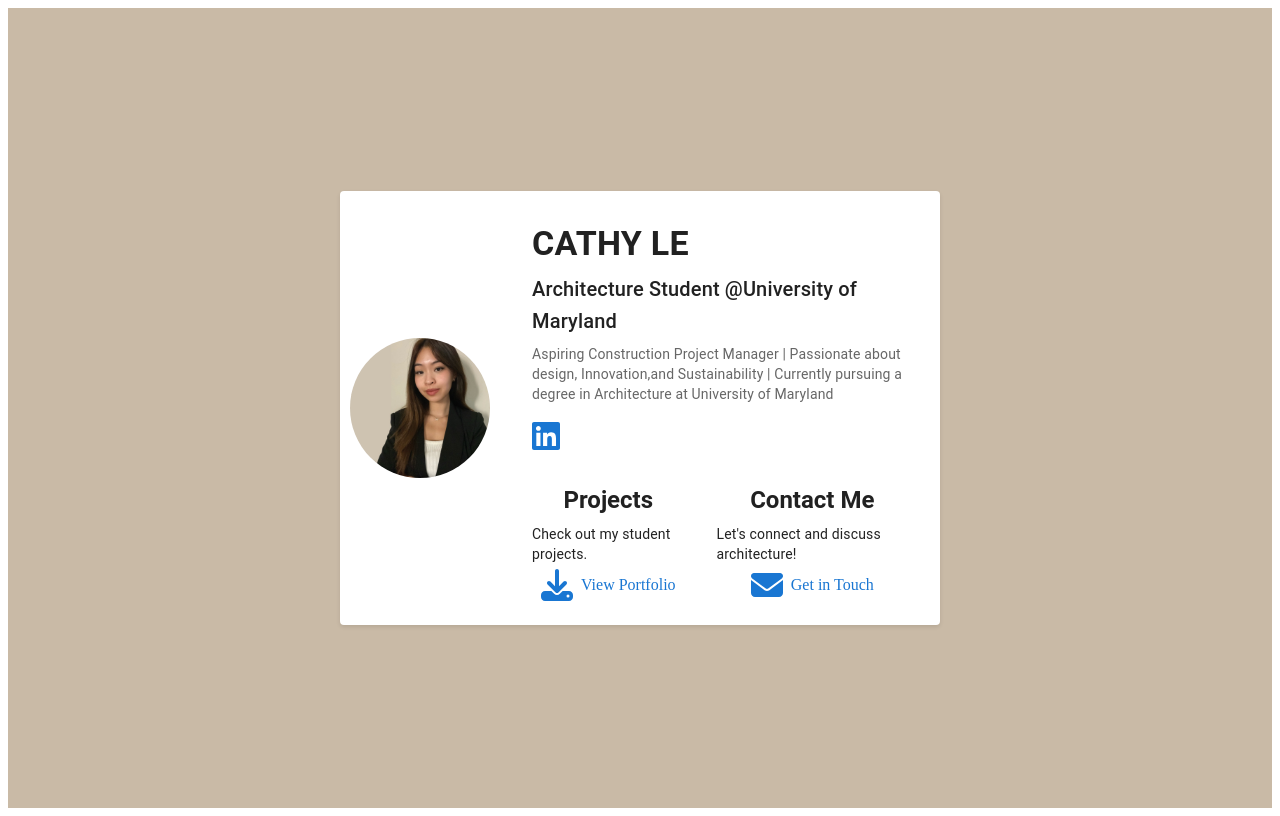
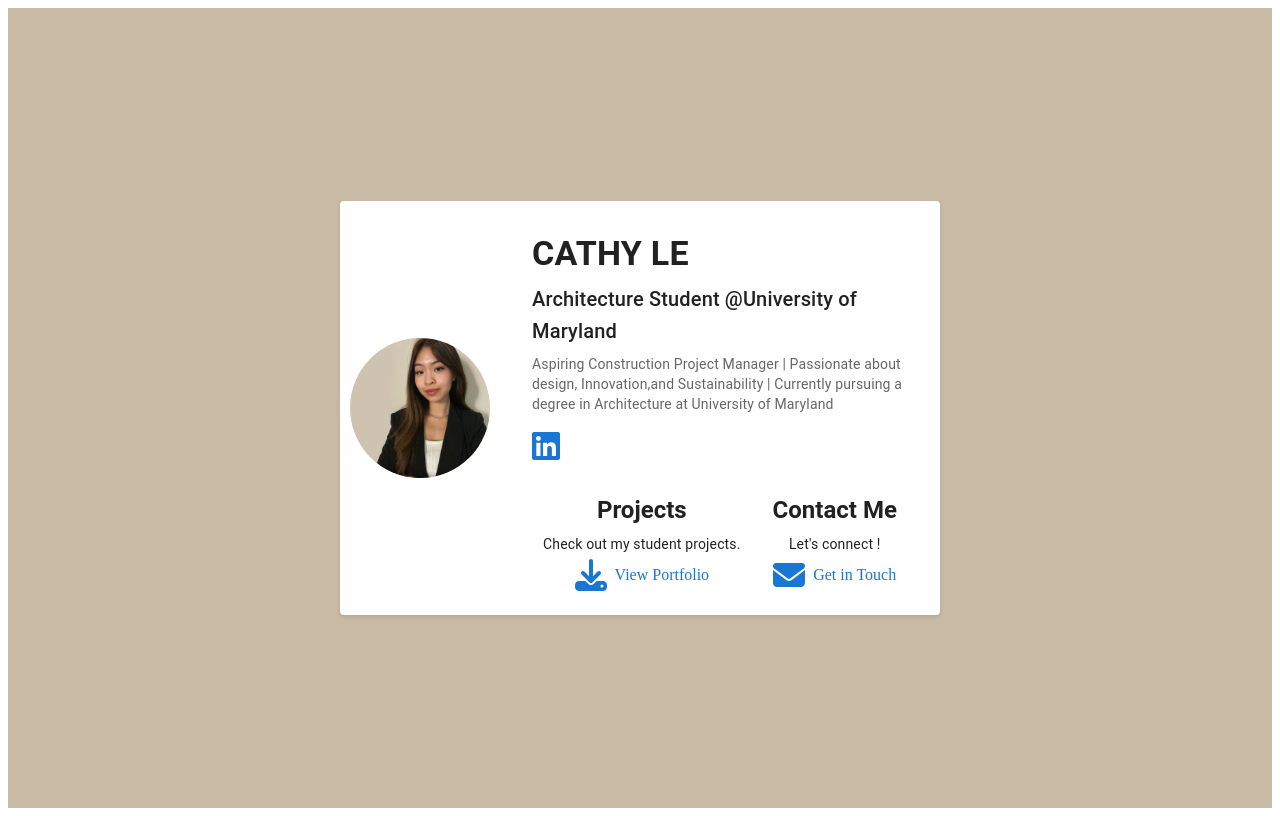
Before and after one commit to dopoku12/cl-portfolio, a React (Vite) app: page / in a window 1280 px wide. Built offline with nearby package versions, Linux system fonts and the light colour scheme.

Commit message:
changes to lets connect

```diff
--- a/src/App.jsx
+++ b/src/App.jsx
@@ -92,7 +92,7 @@ function App() {
 
             <Box sx={{ mt: 4, display:'flex', flexDirection:'column',alignItems:'center',justifyItems:'center' }}>
               <Typography variant="h5" fontWeight="bold" gutterBottom>Contact Me</Typography>
-              <Typography variant="body2" gutterBottom>Let's connect and discuss architecture!</Typography>
+              <Typography variant="body2" gutterBottom>Let's connect !</Typography>
               <Link href={`mailto:cathyle211@gmail.com`} underline="hover" sx={{display:'flex', alignItems:'center',justifyItems:'center' ,gap:1} }>
               <FontAwesomeIcon icon={faEnvelope } size="2x"/>
               Get in Touch
```
